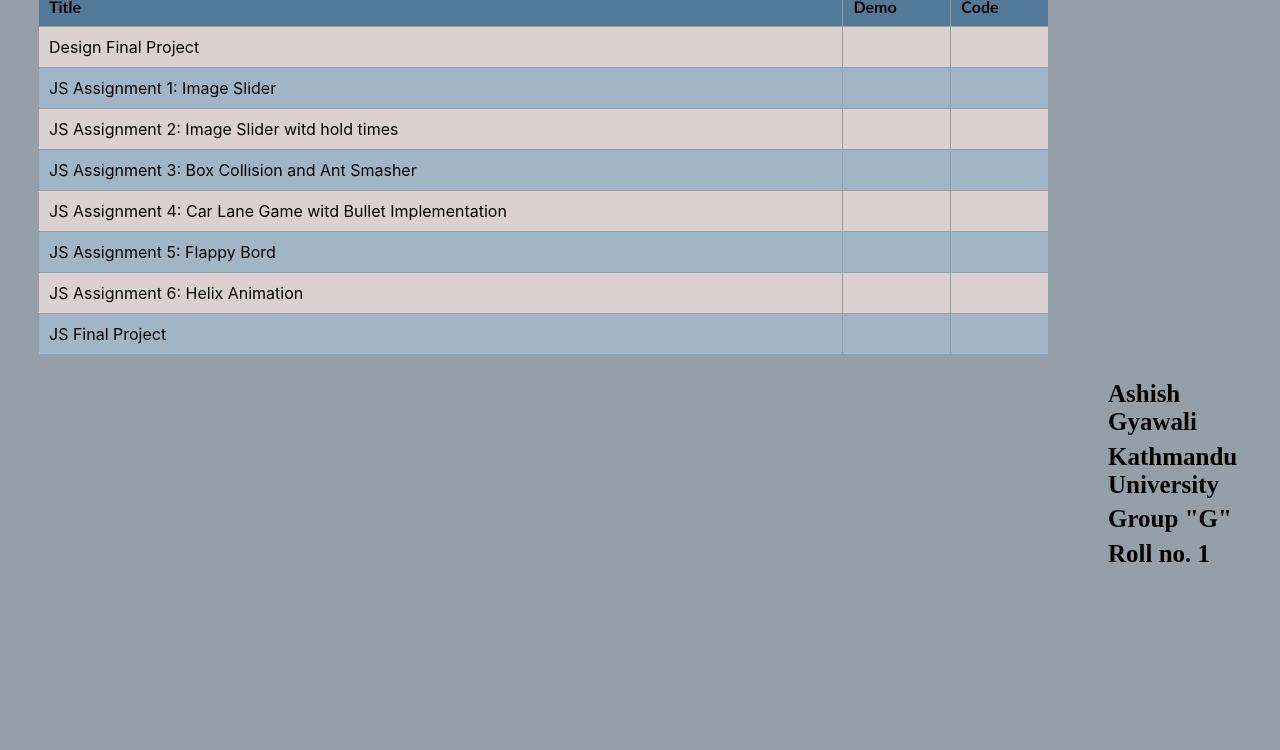
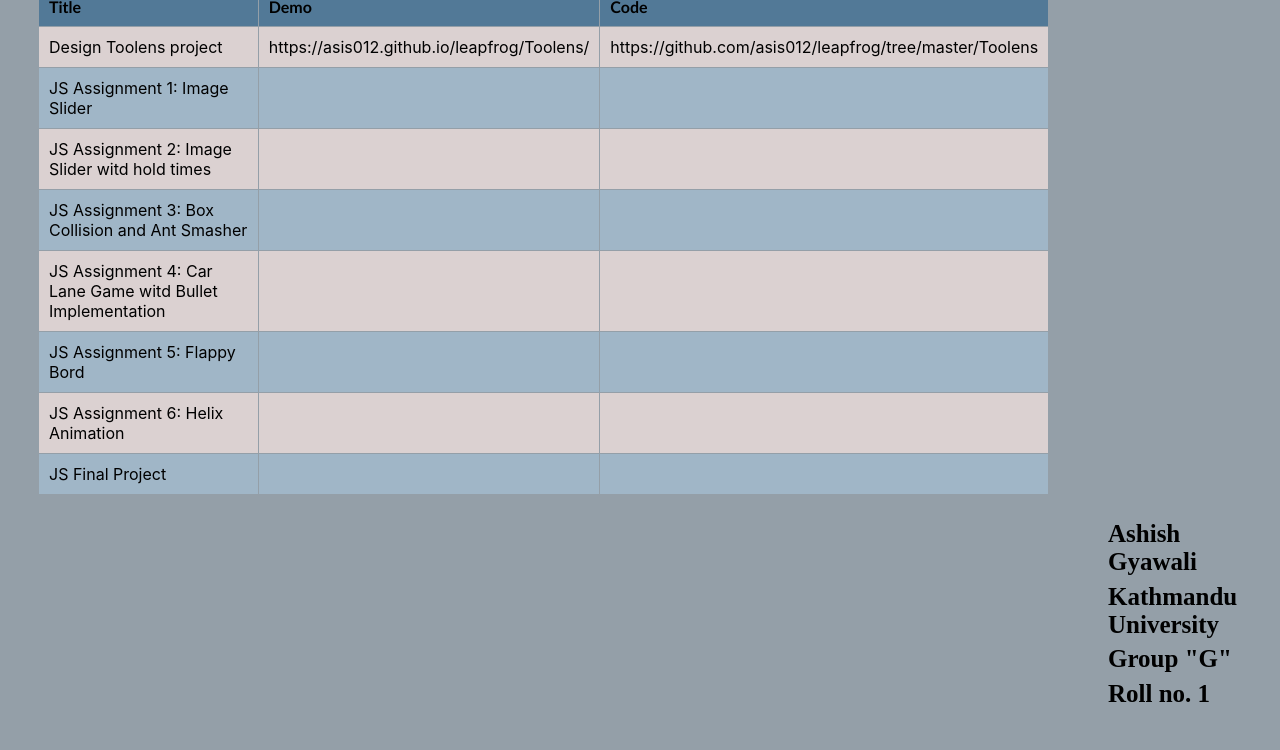
Before and after one commit to asis012/HTML-CSS-JS-assignments, a plain HTML site: page assignmentsheet/index.html in a window 1280 px wide. Shown: the part 62-812 px from the top of the page. Drawn offline with Linux system fonts and the light colour scheme.

Commit message:
Update index.html
check for assignment submission

```diff
--- a/assignmentsheet/index.html
+++ b/assignmentsheet/index.html
@@ -17,9 +17,9 @@
 
         </tr>
         <tr>
-                <td>Design Final Project</td>
-                <td></td>
-                <td></td>
+                <td>Design Toolens project</td>
+                <td>https://asis012.github.io/leapfrog/Toolens/</td>
+                <td>https://github.com/asis012/leapfrog/tree/master/Toolens</td>
 
         </tr>
         <tr>
```
